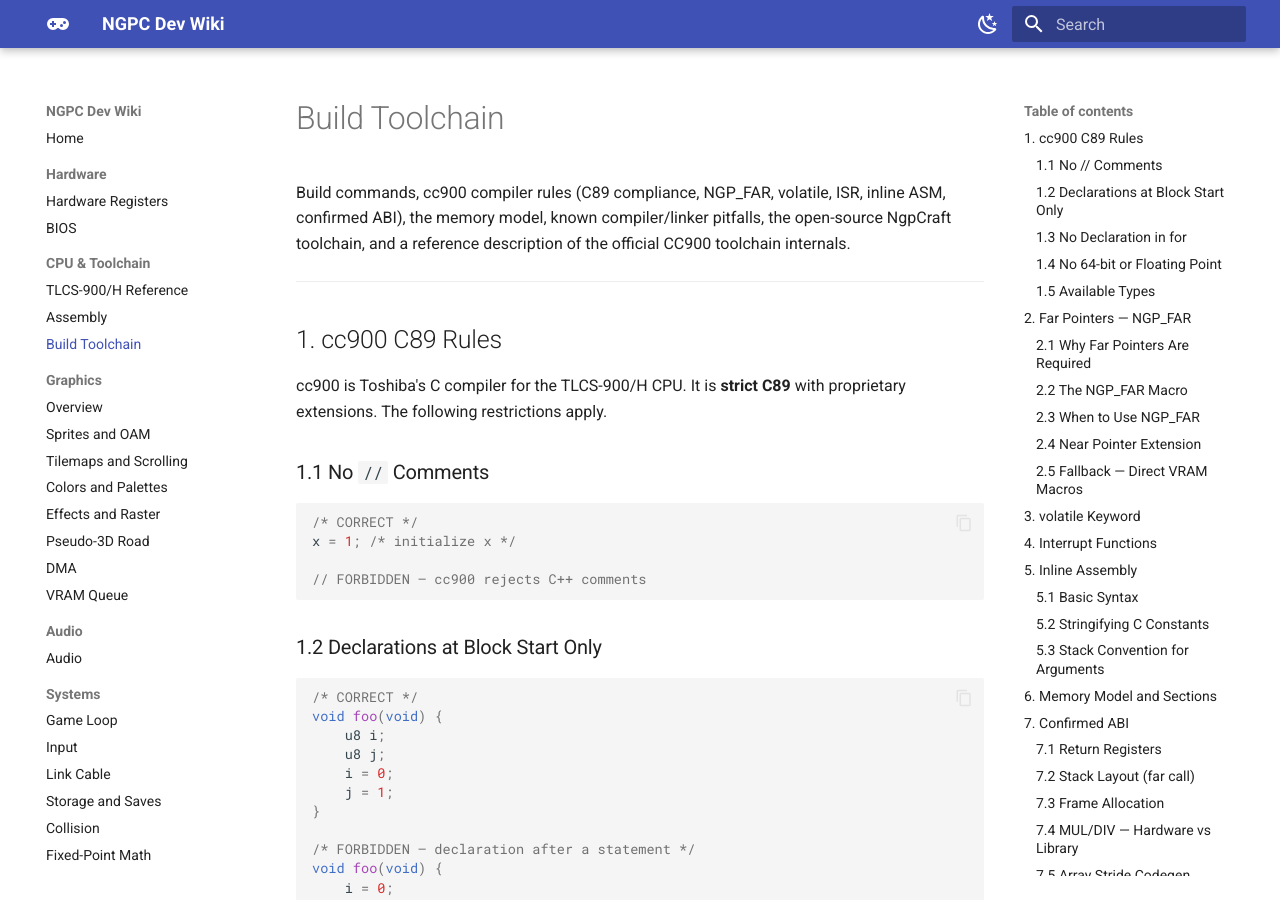
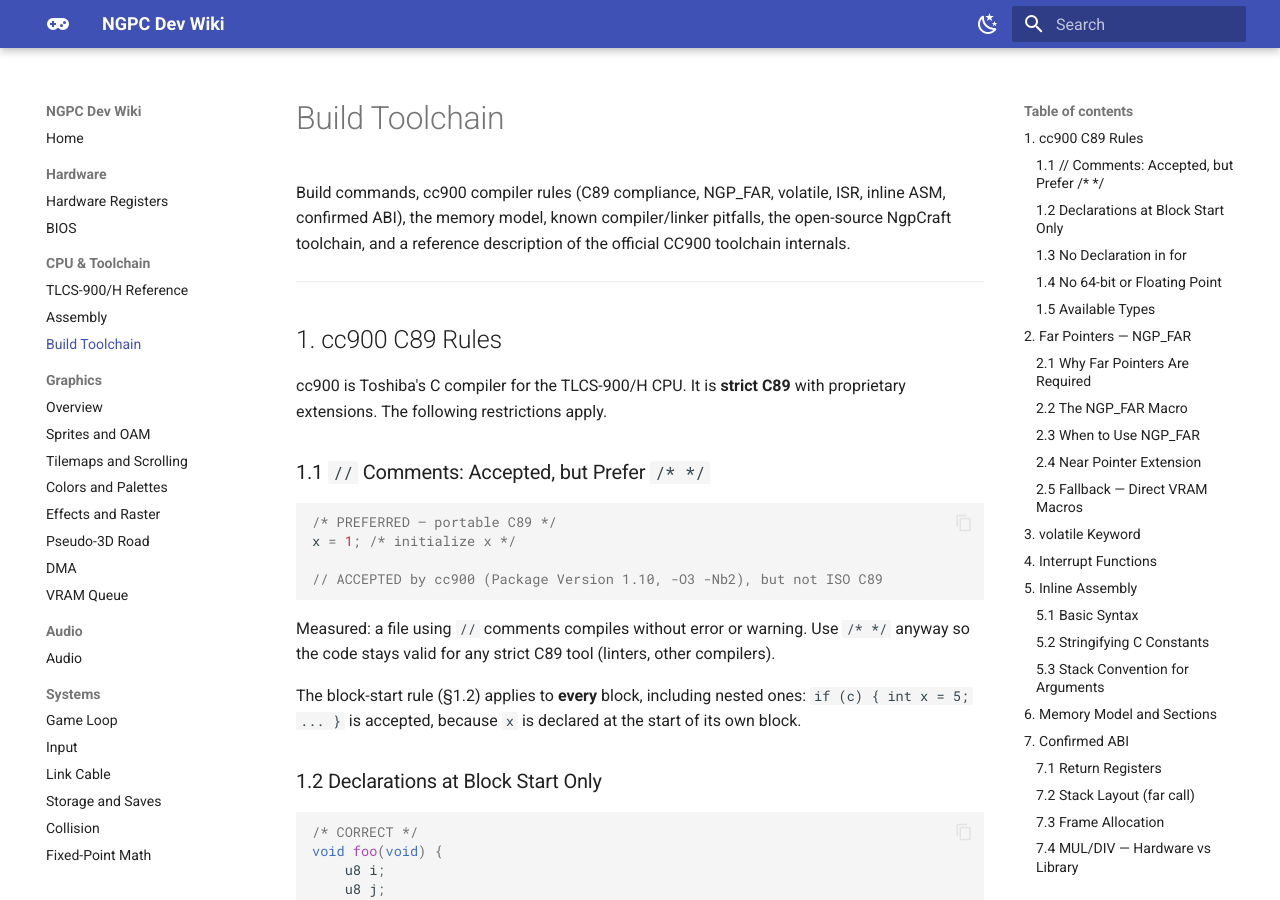
Before and after one commit to Tixul/NgpCraft_dev_ref, an MkDocs documentation site: the page built from docs/02_CPU-and-Toolchain/Build-Toolchain.md, in a window 1280 px wide and 900 px high. Built offline with MkDocs 1.6.1 and Material for MkDocs 9.7.7, drawn with Linux system fonts in a browser that asks for light colours; some of the changed text lies outside the part shown.

Commit message:
Update Build-Toolchain.md

````diff
--- a/docs/02_CPU-and-Toolchain/Build-Toolchain.md
+++ b/docs/02_CPU-and-Toolchain/Build-Toolchain.md
@@ -10,14 +10,21 @@ Build commands, cc900 compiler rules (C89 compliance, NGP_FAR, volatile, ISR, in
 cc900 is Toshiba's C compiler for the TLCS-900/H CPU. It is **strict C89** with
 proprietary extensions. The following restrictions apply.
 
-### 1.1 No `//` Comments
+### 1.1 `//` Comments: Accepted, but Prefer `/* */`
 
 ```c
-/* CORRECT */
+/* PREFERRED — portable C89 */
 x = 1; /* initialize x */
 
-// FORBIDDEN — cc900 rejects C++ comments
+// ACCEPTED by cc900 (Package Version 1.10, -O3 -Nb2), but not ISO C89
 ```
+
+Measured: a file using `//` comments compiles without error or warning. Use `/* */`
+anyway so the code stays valid for any strict C89 tool (linters, other compilers).
+
+The block-start rule (§1.2) applies to **every** block, including nested ones:
+`if (c) { int x = 5; ... }` is accepted, because `x` is declared at the start of
+its own block.
 
 ### 1.2 Declarations at Block Start Only
 
@@ -732,7 +739,7 @@ opening for write: `open(p, "w")` truncates first, so an encoding error leaves a
 
 | Item | Value / Rule |
 |------|-------------|
-| Comments | `/* */` only — no `//` |
+| Comments | `/* */` preferred — `//` is accepted by cc900 but is not C89 (§1.1) |
 | Declarations | Block start only — no declaration after a statement |
 | Loop variable | Declare before `for` — no `for (u8 i = ...)` |
 | No 64-bit | No `long long`, no `double`, no `float` |
````
